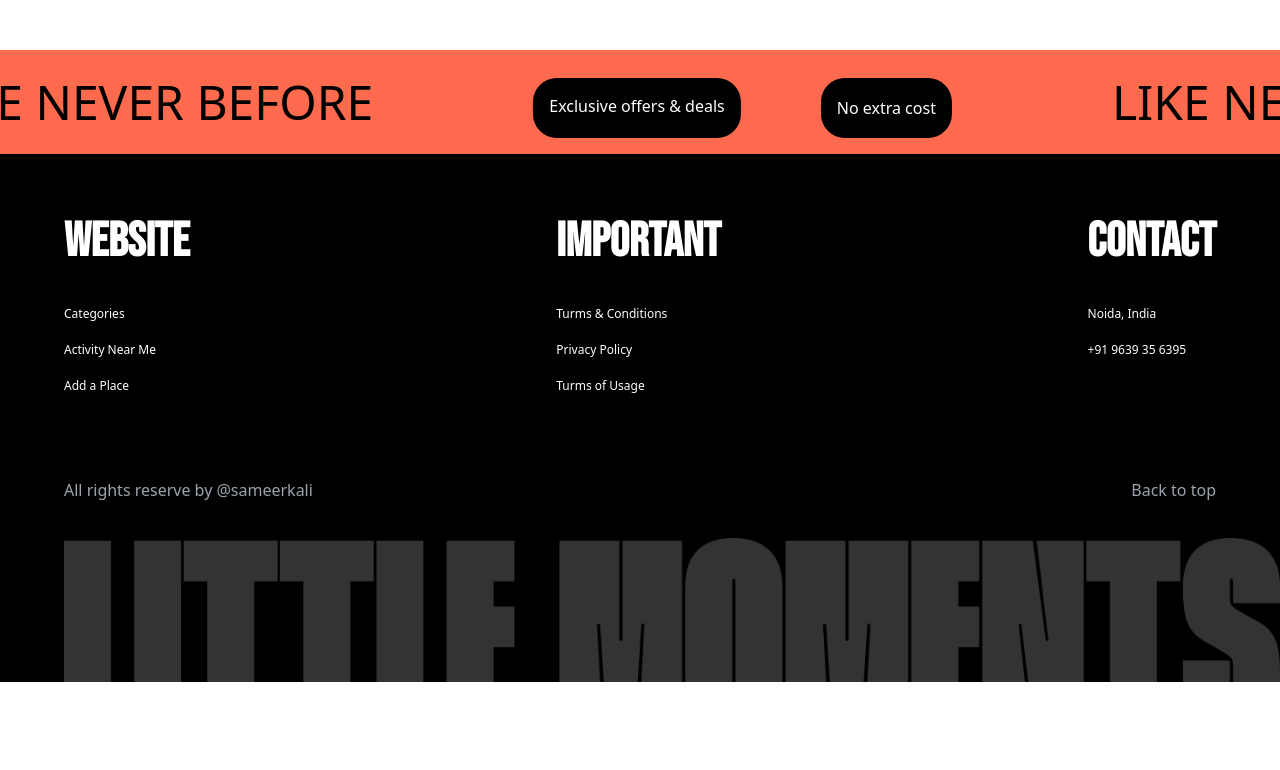
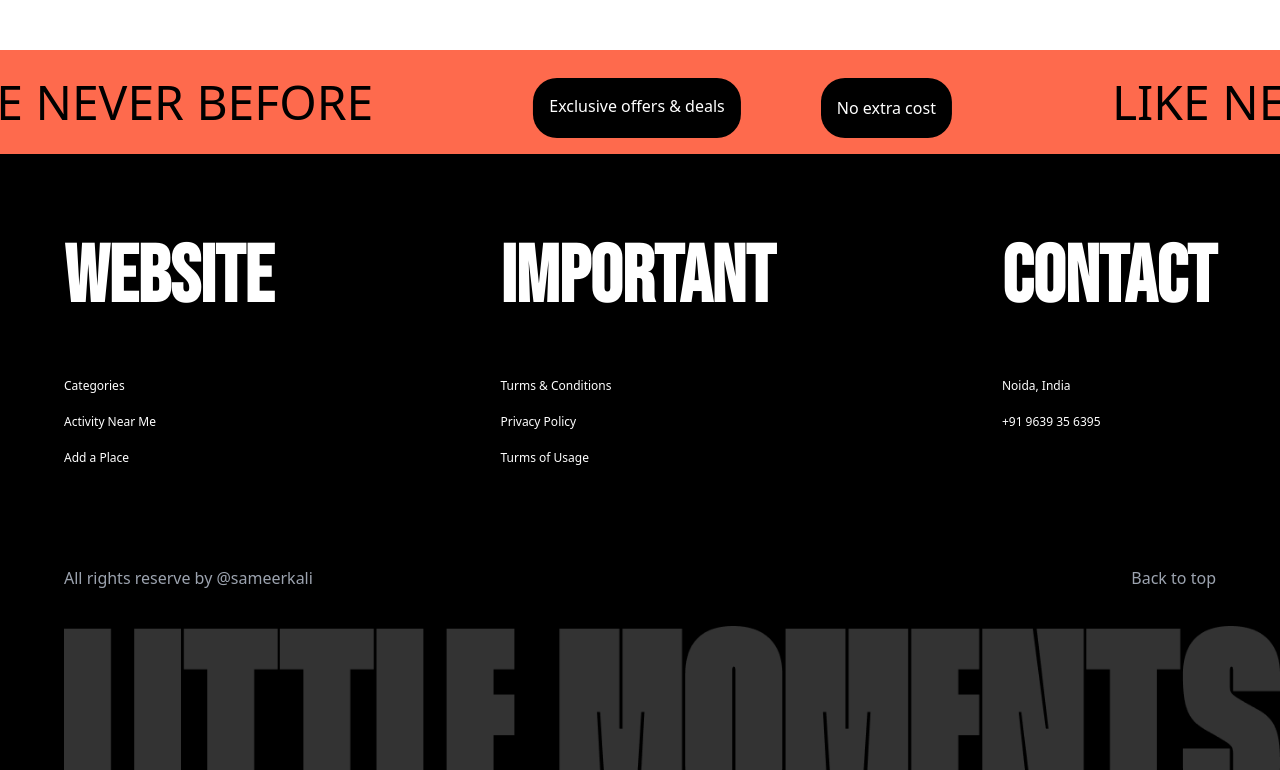
Before and after one commit to sameerkali/little_moments, a React (Vite) app: page /kashmir in a window 1280 px wide. Shown: the part 1004-1774 px from the top of the page. Before the commit the page ends 1686 px from the top, so only its background shows below. Built offline with nearby package versions, Linux system fonts and the light colour scheme.

Commit message:
not responsive

```diff
--- a/src/components/Footer.jsx
+++ b/src/components/Footer.jsx
@@ -8,32 +8,32 @@ const Footer = () => {
       <Scrolling_banner />
 
       <footer className="h-96 bg-black ">
-        <div className="flex justify-between p-16 ">
+        <div className="flex justify-between pt-16 pl-16 pr-16 mb-[-2rem]">
           <div className="1 text-white">
-            <h1 className="sam_bold text-5xl font-bold mb-10">WEBSITE</h1>
+            <h1 className="sam_bold text-[5rem] font-bold mb-10">WEBSITE</h1>
             <p className="mb-5 text-xs">Categories</p>
             <p className="mb-5 text-xs">Activity Near Me </p>
             <p className="mb-5 text-xs">Add a Place</p>
           </div>
           <div className="1 text-white">
-            <h1 className="sam_bold text-5xl font-bold mb-10">IMPORTANT</h1>
+            <h1 className="sam_bold text-[5rem] font-bold mb-10">IMPORTANT</h1>
             <p className="mb-5 text-xs">Turms & Conditions</p>
             <p className="mb-5 text-xs">Privacy Policy </p>
             <p className="mb-5 text-xs">Turms of Usage</p>
           </div>
           <div className="1 text-white">
-            <h1 className="sam_bold text-5xl font-bold mb-10">CONTACT</h1>
+            <h1 className="sam_bold text-[5rem] font-bold mb-10">CONTACT</h1>
             <p className="mb-5 text-xs">Noida, India</p>
             <p className="mb-5 text-xs">+91 9639 35 6395 </p>
           </div>
         </div>
-        <div className="flex justify-between text-gray-400 pl-16 pr-16">
+        <div className="flex justify-between text-gray-400 pt-28 pb-9  pl-16 pr-16 bg-black">
           <a href="https://github.com/sameerkali" target="_blank">
             All rights reserve by @sameerkali
           </a>
-          <Link to={`/`}>Back to top</Link>
+          <a href="#">Back to top</a>
         </div>
-        <div className="bg-black pl-16 mt-9">
+        <div className="bg-black pl-16 ">
           <img src="LITTLE-MOMENTS-1.png" />
         </div>
       </footer>
--- a/src/components/Header.jsx
+++ b/src/components/Header.jsx
@@ -4,7 +4,7 @@ import { Link } from "react-router-dom";
 const Header = () => {
   return (
     <>
-      <footer className="p-6 pb-14 bg-[#F7F5EC]">
+      <footer id="top" className="p-6 pb-14 bg-[#F7F5EC]">
         <div className="flex flex-row justify-between p-1 bg-black text-white rounded-2xl">
           <div className="hidden lg:flex h-full gap-12  flex-row justify-around m-4 p-1">
             <Link to={`/`}>
```
